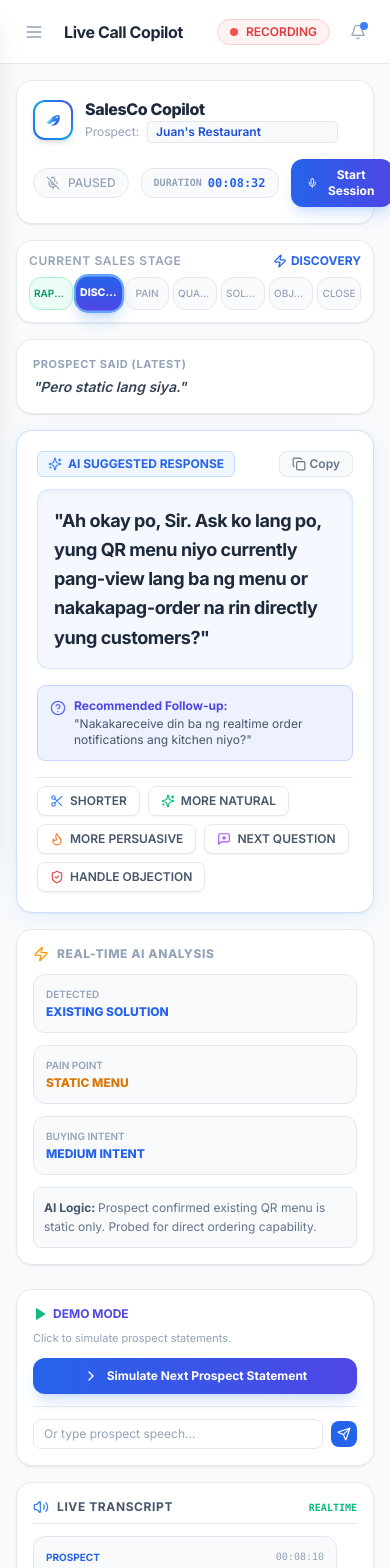
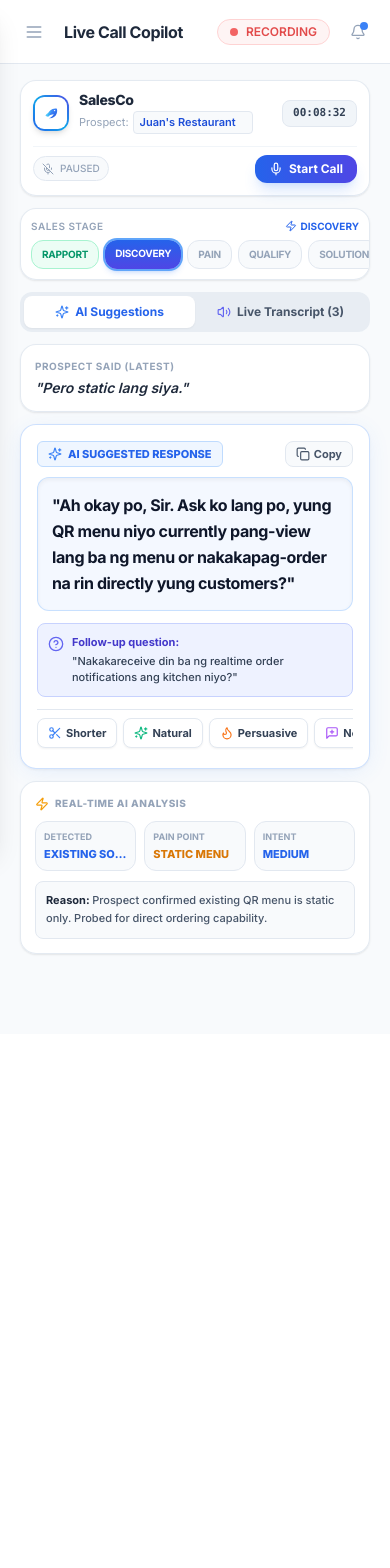
Before and after one commit to edgarxmendoxa74-blip/salesco., a React (Vite) app: page / in a window 390 px wide. Shown: the top 1568 px of the page. After the commit the page ends 1034 px from the top, so only its background shows below. Built offline with nearby package versions, Linux system fonts and the light colour scheme.

Commit message:
mobile: optimize LiveCopilot layout for mobile screen size

```diff
--- a/src/pages/LiveCopilot.tsx
+++ b/src/pages/LiveCopilot.tsx
@@ -52,6 +52,7 @@ export const LiveCopilot: React.FC<LiveCopilotProps> = ({ onEndCall }) => {
   const [copied, setCopied] = useState(false);
   const [customInputText, setCustomInputText] = useState('');
   const [showConsentModal, setShowConsentModal] = useState(false);
+  const [activeTab, setActiveTab] = useState<'copilot' | 'transcript'>('copilot');
 
   const [transcripts, setTranscripts] = useState<TranscriptItem[]>([
     { id: 't_init_1', speaker: 'prospect', text: 'May QR menu na kami ngayon.', timestamp: '00:08:10', confidence: 0.98 },
@@ -145,133 +146,167 @@ export const LiveCopilot: React.FC<LiveCopilotProps> = ({ onEndCall }) => {
   const latestProspectMsg = [...transcripts].reverse().find((t) => t.speaker === 'prospect')?.text;
 
   return (
-    <div className="space-y-4 max-w-5xl mx-auto pb-12">
+    <div className="space-y-3 sm:space-y-4 max-w-5xl mx-auto pb-16 px-1 sm:px-0">
       <ConsentNoticeModal isOpen={showConsentModal} onConfirm={handleConfirmConsent} onCancel={() => setShowConsentModal(false)} />
 
-      {/* TOP COPILOT HEADER */}
-      <div className="glass-panel p-4 rounded-2xl shadow-md flex flex-wrap items-center justify-between gap-4">
-        <div className="flex items-center gap-3">
-          <div className="w-10 h-10 rounded-xl bg-gradient-to-tr from-blue-600 via-sky-500 to-indigo-600 p-0.5 shadow-md">
-            <div className="w-full h-full bg-white rounded-[10px] flex items-center justify-center p-1">
-              <BlueBirdLogo size={22} />
+      {/* TOP COPILOT HEADER - Compact Mobile Friendly */}
+      <div className="glass-panel p-3 sm:p-4 rounded-2xl shadow-md space-y-3 sm:space-y-0 sm:flex sm:items-center sm:justify-between">
+        <div className="flex items-center justify-between sm:justify-start gap-3">
+          <div className="flex items-center gap-2.5">
+            <div className="w-9 h-9 rounded-xl bg-gradient-to-tr from-blue-600 via-sky-500 to-indigo-600 p-0.5 shadow-md shrink-0">
+              <div className="w-full h-full bg-white rounded-[9px] flex items-center justify-center p-1">
+                <BlueBirdLogo size={20} />
               </div>
             </div>
             <div>
-            <h1 className="font-black text-base sm:text-lg text-slate-800 tracking-tight">SalesCo Copilot</h1>
-            <div className="flex items-center gap-2 text-xs">
+              <h1 className="font-black text-sm sm:text-lg text-slate-800 tracking-tight leading-none">SalesCo</h1>
+              <div className="flex items-center gap-1 mt-1 text-[11px]">
                 <span className="text-slate-400">Prospect:</span>
                 <input type="text" value={prospectName} onChange={(e) => setProspectName(e.target.value)}
-                className="bg-slate-50 border border-slate-200 rounded px-2 py-0.5 text-xs text-blue-700 font-semibold focus:outline-none focus:border-blue-400" />
+                  className="bg-slate-50 border border-slate-200 rounded px-1.5 py-0.5 text-[11px] text-blue-700 font-semibold focus:outline-none focus:border-blue-400 max-w-[120px] sm:max-w-none" />
               </div>
             </div>
           </div>
-        <div className="flex items-center gap-3">
+          <div className="px-2.5 py-1 rounded-lg bg-slate-100 border border-slate-200 text-[11px] font-mono font-bold text-slate-700 sm:hidden">
+            {formatDuration(seconds)}
+          </div>
+        </div>
+
+        <div className="flex items-center justify-between sm:justify-end gap-2 pt-2 sm:pt-0 border-t border-slate-100 sm:border-0">
+          <div className="flex items-center gap-2">
             {isRecording ? (
-            <div className="flex items-center gap-2 px-3 py-1.5 rounded-full bg-red-50 border border-red-200 text-red-600 text-xs font-bold animate-pulse">
-              <span className="w-2.5 h-2.5 rounded-full bg-red-500" /><span>🔴 RECORDING</span>
+              <div className="flex items-center gap-1.5 px-2.5 py-1 rounded-full bg-red-50 border border-red-200 text-red-600 text-[10px] font-bold animate-pulse">
+                <span className="w-2 h-2 rounded-full bg-red-500" /><span>REC</span>
               </div>
             ) : isListening ? (
-            <div className="flex items-center gap-2 px-3 py-1.5 rounded-full bg-emerald-50 border border-emerald-200 text-emerald-600 text-xs font-bold animate-pulse">
-              <span className="w-2.5 h-2.5 rounded-full bg-emerald-500" /><span>🟢 LISTENING</span>
+              <div className="flex items-center gap-1.5 px-2.5 py-1 rounded-full bg-emerald-50 border border-emerald-200 text-emerald-600 text-[10px] font-bold animate-pulse">
+                <span className="w-2 h-2 rounded-full bg-emerald-500" /><span>LIVE</span>
               </div>
             ) : (
-            <div className="flex items-center gap-2 px-3 py-1.5 rounded-full bg-slate-50 text-slate-400 text-xs font-medium border border-slate-200">
-              <MicOff className="w-3.5 h-3.5" /><span>PAUSED</span>
+              <div className="flex items-center gap-1.5 px-2 py-1 rounded-full bg-slate-50 text-slate-400 text-[10px] font-medium border border-slate-200">
+                <MicOff className="w-3 h-3" /><span>PAUSED</span>
               </div>
             )}
-          <div className="px-3 py-1.5 rounded-xl bg-slate-50 border border-slate-200 text-xs font-mono font-bold text-slate-700 flex items-center gap-1.5">
-            <span className="text-slate-400 text-[10px]">DURATION</span>
+            <div className="hidden sm:flex px-3 py-1.5 rounded-xl bg-slate-50 border border-slate-200 text-xs font-mono font-bold text-slate-700 items-center gap-1.5">
+              <span className="text-slate-400 text-[10px]">TIME</span>
               <span className="text-blue-600">{formatDuration(seconds)}</span>
             </div>
+          </div>
+
           {!isSessionActive ? (
             <button onClick={handleStartSession}
-              className="px-4 py-2 rounded-xl bg-gradient-to-r from-blue-600 to-indigo-600 text-white font-bold text-xs shadow-lg shadow-blue-500/20 flex items-center gap-2 hover:scale-[1.02] transition-all">
-              <Mic className="w-4 h-4" /><span>Start Session</span>
+              className="px-3.5 py-1.5 sm:px-4 sm:py-2 rounded-xl bg-gradient-to-r from-blue-600 to-indigo-600 text-white font-bold text-xs shadow-lg shadow-blue-500/20 flex items-center gap-1.5 hover:scale-[1.02] transition-all">
+              <Mic className="w-3.5 h-3.5" /><span>Start Call</span>
             </button>
           ) : (
             <button onClick={handleFinishCall}
-              className="px-4 py-2 rounded-xl bg-red-500 hover:bg-red-600 text-white font-bold text-xs shadow-lg flex items-center gap-1.5 transition-all">
-              <PhoneOff className="w-4 h-4" /><span>End Call</span>
+              className="px-3.5 py-1.5 sm:px-4 sm:py-2 rounded-xl bg-red-500 hover:bg-red-600 text-white font-bold text-xs shadow-lg flex items-center gap-1.5 transition-all">
+              <PhoneOff className="w-3.5 h-3.5" /><span>End Call</span>
             </button>
           )}
         </div>
       </div>
 
-      {/* SALES STAGE PROGRESS */}
-      <div className="glass-panel p-3 sm:p-4 rounded-2xl">
-        <div className="flex items-center justify-between text-xs mb-2">
-          <span className="font-semibold text-slate-400 uppercase tracking-wider">Current Sales Stage</span>
-          <span className="font-bold text-blue-600 flex items-center gap-1">
-            <Zap className="w-3.5 h-3.5" />{aiAnalysis.current_stage.toUpperCase().replace('_', ' ')}
+      {/* MOBILE STAGE BAR - Horizontally Scrollable */}
+      <div className="glass-panel p-2.5 sm:p-4 rounded-2xl overflow-x-auto no-scrollbar">
+        <div className="flex items-center justify-between text-[11px] mb-1.5 sm:mb-2 min-w-[300px]">
+          <span className="font-semibold text-slate-400 uppercase tracking-wider text-[10px] sm:text-xs">Sales Stage</span>
+          <span className="font-bold text-blue-600 flex items-center gap-1 text-[10px] sm:text-xs">
+            <Zap className="w-3 h-3" />{aiAnalysis.current_stage.toUpperCase().replace('_', ' ')}
           </span>
         </div>
-        <div className="grid grid-cols-7 gap-1 sm:gap-2">
+        <div className="flex sm:grid sm:grid-cols-7 gap-1.5 sm:gap-2 min-w-[500px] sm:min-w-0">
           {STAGES.map((s, idx) => {
             const isActive = aiAnalysis.current_stage === s.key;
             const currentIdx = STAGES.findIndex((st) => st.key === aiAnalysis.current_stage);
             const isPast = idx < currentIdx;
             return (
               <div key={s.key}
-                className={`py-2 px-1 text-center rounded-xl transition-all duration-200 ${
+                className={`py-1.5 px-2.5 sm:py-2 sm:px-1 text-center rounded-xl transition-all duration-200 shrink-0 sm:shrink ${
                   isActive
-                    ? 'bg-gradient-to-b from-blue-600 to-indigo-600 text-white font-extrabold ring-2 ring-blue-400 shadow-lg shadow-blue-500/30 scale-105'
+                    ? 'bg-gradient-to-b from-blue-600 to-indigo-600 text-white font-extrabold ring-2 ring-blue-400 shadow-md shadow-blue-500/30'
                     : isPast
                     ? 'bg-emerald-50 text-emerald-600 font-semibold border border-emerald-200'
                     : 'bg-slate-50 text-slate-400 font-medium border border-slate-200'
                 }`}
               >
-                <div className="text-[10px] sm:text-xs truncate">{s.label}</div>
+                <div className="text-[10px] sm:text-xs font-bold tracking-tight whitespace-nowrap">{s.label}</div>
               </div>
             );
           })}
         </div>
       </div>
 
-      {/* MAIN COPILOT UI */}
-      <div className="grid grid-cols-1 lg:grid-cols-3 gap-6">
-        <div className="lg:col-span-2 space-y-4">
+      {/* MOBILE TABS TOGGLE */}
+      <div className="flex lg:hidden rounded-xl bg-slate-200/70 p-1 font-bold text-xs">
+        <button
+          onClick={() => setActiveTab('copilot')}
+          className={`flex-1 py-2 rounded-lg transition-all flex items-center justify-center gap-1.5 ${
+            activeTab === 'copilot' ? 'bg-white text-blue-600 shadow-sm' : 'text-slate-600'
+          }`}
+        >
+          <Sparkles className="w-3.5 h-3.5 text-blue-500" />
+          <span>AI Suggestions</span>
+        </button>
+        <button
+          onClick={() => setActiveTab('transcript')}
+          className={`flex-1 py-2 rounded-lg transition-all flex items-center justify-center gap-1.5 ${
+            activeTab === 'transcript' ? 'bg-white text-blue-600 shadow-sm' : 'text-slate-600'
+          }`}
+        >
+          <Volume2 className="w-3.5 h-3.5 text-indigo-500" />
+          <span>Live Transcript ({transcripts.length})</span>
+        </button>
+      </div>
+
+      {/* MAIN CONTENT AREA */}
+      <div className="grid grid-cols-1 lg:grid-cols-3 gap-4 sm:gap-6">
+        {/* LEFT / MAIN COLUMN */}
+        <div className={`lg:col-span-2 space-y-3 sm:space-y-4 ${activeTab === 'transcript' ? 'hidden lg:block' : 'block'}`}>
           {/* LATEST PROSPECT STATEMENT */}
-          <div className="glass-panel p-4 rounded-2xl">
-            <span className="text-[11px] font-bold text-slate-400 uppercase tracking-wider block mb-1">PROSPECT SAID (LATEST)</span>
-            <p className="text-sm sm:text-base font-semibold text-slate-700 italic">"{latestProspectMsg || 'Listening to prospect speech...'}"</p>
+          <div className="glass-panel p-3.5 sm:p-4 rounded-2xl">
+            <span className="text-[10px] sm:text-[11px] font-bold text-slate-400 uppercase tracking-wider block mb-1">PROSPECT SAID (LATEST)</span>
+            <p className="text-sm sm:text-base font-semibold text-slate-800 italic leading-snug">"{latestProspectMsg || 'Listening to prospect speech...'}"</p>
           </div>
 
           {/* AI SUGGESTED RESPONSE */}
-          <div className="glass-panel-glow p-5 sm:p-6 rounded-2xl relative overflow-hidden">
-            <div className="flex items-center justify-between mb-3">
-              <div className="flex items-center gap-2">
-                <span className="px-2.5 py-1 rounded-md bg-blue-50 text-blue-600 text-xs font-bold border border-blue-200 flex items-center gap-1.5">
+          <div className="glass-panel-glow p-4 sm:p-6 rounded-2xl relative overflow-hidden">
+            <div className="flex items-center justify-between mb-2.5">
+              <span className="px-2.5 py-1 rounded-md bg-blue-50 text-blue-600 text-[11px] font-extrabold border border-blue-200 flex items-center gap-1.5">
                 <Sparkles className="w-3.5 h-3.5 text-blue-500" /> AI SUGGESTED RESPONSE
               </span>
-              </div>
               <button onClick={handleCopyResponse}
-                className="flex items-center gap-1 px-3 py-1 rounded-lg bg-slate-50 hover:bg-slate-100 text-slate-500 text-xs font-semibold border border-slate-200 transition-colors">
+                className="flex items-center gap-1 px-2.5 py-1 rounded-lg bg-slate-50 hover:bg-slate-100 text-slate-600 text-[11px] font-bold border border-slate-200">
                 {copied ? <Check className="w-3.5 h-3.5 text-emerald-500" /> : <Copy className="w-3.5 h-3.5" />}
                 <span>{copied ? 'Copied!' : 'Copy'}</span>
               </button>
             </div>
-            <div className="p-4 rounded-xl bg-blue-50/60 border border-blue-200/60 shadow-inner mb-4">
-              <p className="text-lg sm:text-xl font-bold text-slate-800 leading-relaxed tracking-tight">"{aiAnalysis.suggested_response}"</p>
+
+            <div className="p-3.5 sm:p-4 rounded-xl bg-blue-50/70 border border-blue-200/80 shadow-inner mb-3">
+              <p className="text-base sm:text-xl font-bold text-slate-900 leading-relaxed tracking-tight">"{aiAnalysis.suggested_response}"</p>
             </div>
+
             {aiAnalysis.next_question && (
-              <div className="mb-4 p-3 rounded-lg bg-indigo-50 border border-indigo-200 flex items-start gap-2">
+              <div className="mb-3 p-2.5 rounded-lg bg-indigo-50 border border-indigo-200 flex items-start gap-2">
                 <HelpCircle className="w-4 h-4 text-indigo-500 mt-0.5 shrink-0" />
-                <div className="text-xs">
-                  <span className="font-bold text-indigo-600">Recommended Follow-up:</span>
-                  <p className="text-slate-600 mt-0.5">"{aiAnalysis.next_question}"</p>
+                <div className="text-[11px] sm:text-xs">
+                  <span className="font-bold text-indigo-700">Follow-up question:</span>
+                  <p className="text-slate-700 font-medium mt-0.5">"{aiAnalysis.next_question}"</p>
                 </div>
               </div>
             )}
-            <div className="flex flex-wrap items-center gap-2 pt-2 border-t border-slate-200">
+
+            {/* QUICK ACTIONS HORIZONTAL SCROLL FOR MOBILE */}
+            <div className="flex items-center gap-1.5 overflow-x-auto no-scrollbar pt-2 border-t border-slate-200 pb-1">
               {([
-                { action: 'SHORTER' as const, icon: Scissors, label: 'SHORTER', color: 'text-blue-500' },
-                { action: 'MORE_NATURAL' as const, icon: Sparkles, label: 'MORE NATURAL', color: 'text-emerald-500' },
-                { action: 'MORE_PERSUASIVE' as const, icon: Flame, label: 'MORE PERSUASIVE', color: 'text-orange-500' },
-                { action: 'NEXT_QUESTION' as const, icon: MessageSquarePlus, label: 'NEXT QUESTION', color: 'text-purple-500' },
-                { action: 'HANDLE_OBJECTION' as const, icon: ShieldCheck, label: 'HANDLE OBJECTION', color: 'text-red-500' },
+                { action: 'SHORTER' as const, icon: Scissors, label: 'Shorter', color: 'text-blue-500' },
+                { action: 'MORE_NATURAL' as const, icon: Sparkles, label: 'Natural', color: 'text-emerald-500' },
+                { action: 'MORE_PERSUASIVE' as const, icon: Flame, label: 'Persuasive', color: 'text-orange-500' },
+                { action: 'NEXT_QUESTION' as const, icon: MessageSquarePlus, label: 'Next Question', color: 'text-purple-500' },
+                { action: 'HANDLE_OBJECTION' as const, icon: ShieldCheck, label: 'Objection', color: 'text-red-500' },
               ]).map(({ action, icon: Icon, label, color }) => (
                 <button key={action} onClick={() => handleQuickAction(action)}
-                  className="px-3 py-1.5 rounded-lg bg-white hover:bg-slate-50 text-slate-600 text-xs font-semibold flex items-center gap-1.5 border border-slate-200 shadow-sm transition-colors">
+                  className="px-2.5 py-1.5 rounded-lg bg-white hover:bg-slate-50 text-slate-700 text-[11px] font-bold flex items-center gap-1 border border-slate-200 shadow-sm shrink-0 whitespace-nowrap">
                   <Icon className={`w-3.5 h-3.5 ${color}`} /><span>{label}</span>
                 </button>
               ))}
@@ -279,79 +314,78 @@ export const LiveCopilot: React.FC<LiveCopilotProps> = ({ onEndCall }) => {
           </div>
 
           {/* AI ANALYSIS CARD */}
-          <div className="glass-panel p-4 sm:p-5 rounded-2xl space-y-3">
-            <h3 className="text-xs font-extrabold text-slate-400 uppercase tracking-wider flex items-center gap-2">
-              <Zap className="w-4 h-4 text-amber-500" /> REAL-TIME AI ANALYSIS
+          <div className="glass-panel p-3.5 sm:p-5 rounded-2xl space-y-2.5">
+            <h3 className="text-[10px] sm:text-xs font-extrabold text-slate-400 uppercase tracking-wider flex items-center gap-1.5">
+              <Zap className="w-3.5 h-3.5 text-amber-500" /> REAL-TIME AI ANALYSIS
             </h3>
-            <div className="grid grid-cols-1 sm:grid-cols-3 gap-3">
-              <div className="p-3 rounded-xl bg-slate-50 border border-slate-200">
-                <span className="text-[10px] text-slate-400 uppercase block font-semibold">Detected</span>
-                <span className="text-xs font-extrabold text-blue-600 truncate block mt-0.5">{aiAnalysis.detected_label || 'EXISTING SOLUTION'}</span>
+            <div className="grid grid-cols-3 gap-2">
+              <div className="p-2 sm:p-3 rounded-xl bg-slate-50 border border-slate-200">
+                <span className="text-[9px] sm:text-[10px] text-slate-400 uppercase block font-bold">Detected</span>
+                <span className="text-[11px] sm:text-xs font-extrabold text-blue-600 truncate block mt-0.5">{aiAnalysis.detected_label || 'EXISTING SOLUTION'}</span>
               </div>
-              <div className="p-3 rounded-xl bg-slate-50 border border-slate-200">
-                <span className="text-[10px] text-slate-400 uppercase block font-semibold">Pain Point</span>
-                <span className="text-xs font-extrabold text-amber-600 truncate block mt-0.5">{aiAnalysis.pain_points[0]?.name || 'STATIC MENU'}</span>
+              <div className="p-2 sm:p-3 rounded-xl bg-slate-50 border border-slate-200">
+                <span className="text-[9px] sm:text-[10px] text-slate-400 uppercase block font-bold">Pain Point</span>
+                <span className="text-[11px] sm:text-xs font-extrabold text-amber-600 truncate block mt-0.5">{aiAnalysis.pain_points[0]?.name || 'STATIC MENU'}</span>
               </div>
-              <div className="p-3 rounded-xl bg-slate-50 border border-slate-200">
-                <span className="text-[10px] text-slate-400 uppercase block font-semibold">Buying Intent</span>
-                <span className={`text-xs font-extrabold uppercase truncate block mt-0.5 ${
+              <div className="p-2 sm:p-3 rounded-xl bg-slate-50 border border-slate-200">
+                <span className="text-[9px] sm:text-[10px] text-slate-400 uppercase block font-bold">Intent</span>
+                <span className={`text-[11px] sm:text-xs font-extrabold uppercase truncate block mt-0.5 ${
                   aiAnalysis.intent === 'high' ? 'text-emerald-600' : aiAnalysis.intent === 'medium' ? 'text-blue-600' : 'text-slate-400'
-                }`}>{aiAnalysis.intent} INTENT</span>
+                }`}>{aiAnalysis.intent}</span>
               </div>
             </div>
-            <p className="text-xs text-slate-500 leading-relaxed bg-slate-50 p-2.5 rounded-lg border border-slate-200">
-              <span className="font-bold text-slate-600">AI Logic: </span>{aiAnalysis.reason}
+            <p className="text-[11px] sm:text-xs text-slate-600 leading-relaxed bg-slate-50 p-2.5 rounded-lg border border-slate-200 font-medium">
+              <span className="font-bold text-slate-800">Reason: </span>{aiAnalysis.reason}
             </p>
           </div>
         </div>
 
-        {/* RIGHT COLUMN */}
-        <div className="space-y-4 flex flex-col">
+        {/* RIGHT COLUMN - TRANSCRIPT & DEMO CONTROLS */}
+        <div className={`space-y-3 sm:space-y-4 flex flex-col ${activeTab === 'copilot' ? 'hidden lg:flex' : 'flex'}`}>
           {/* DEMO CONTROLS */}
-          <div className="glass-panel p-4 rounded-2xl border-2 border-indigo-200 bg-indigo-50/30">
-            <div className="flex items-center justify-between mb-2">
-              <span className="text-xs font-bold text-indigo-600 flex items-center gap-1.5">
-                <Play className="w-3.5 h-3.5 text-emerald-500 fill-emerald-500" /> DEMO MODE
+          <div className="glass-panel p-3.5 sm:p-4 rounded-2xl border-2 border-indigo-200 bg-indigo-50/40">
+            <div className="flex items-center justify-between mb-1.5">
+              <span className="text-xs font-bold text-indigo-700 flex items-center gap-1.5">
+                <Play className="w-3.5 h-3.5 text-emerald-500 fill-emerald-500" /> DEMO SIMULATION
               </span>
             </div>
-            <p className="text-[11px] text-slate-400 mb-3">Click to simulate prospect statements.</p>
             <button onClick={handleNextDemoStep}
-              className="w-full py-2.5 px-4 rounded-xl bg-gradient-to-r from-blue-600 to-indigo-600 hover:from-blue-500 hover:to-indigo-500 text-white font-bold text-xs shadow-lg shadow-blue-500/20 flex items-center justify-center gap-2 mb-2 transition-all">
-              <ChevronRight className="w-4 h-4" /><span>Simulate Next Prospect Statement</span>
+              className="w-full py-2.5 px-3 rounded-xl bg-gradient-to-r from-blue-600 to-indigo-600 hover:from-blue-500 hover:to-indigo-500 text-white font-bold text-xs shadow-md flex items-center justify-center gap-1.5 mb-2 transition-all">
+              <ChevronRight className="w-4 h-4" /><span>Simulate Next Prospect Voice</span>
             </button>
-            <div className="flex items-center gap-2 mt-3 pt-3 border-t border-slate-200">
+            <div className="flex items-center gap-1.5 mt-2 pt-2 border-t border-slate-200">
               <input type="text" value={customInputText} onChange={(e) => setCustomInputText(e.target.value)}
                 onKeyDown={(e) => e.key === 'Enter' && handleSendCustomText('prospect')}
-                placeholder="Or type prospect speech..."
+                placeholder="Or type prospect text..."
                 className="flex-1 bg-white border border-slate-200 rounded-lg px-2.5 py-1.5 text-xs text-slate-700 placeholder-slate-400 focus:outline-none focus:border-blue-400" />
-              <button onClick={() => handleSendCustomText('prospect')} className="p-1.5 rounded-lg bg-blue-600 hover:bg-blue-500 text-white">
-                <Send className="w-3.5 h-3.5" />
+              <button onClick={() => handleSendCustomText('prospect')} className="p-1.5 rounded-lg bg-blue-600 text-white font-bold text-xs px-2.5">
+                Send
               </button>
             </div>
           </div>
 
           {/* LIVE TRANSCRIPT */}
-          <div className="glass-panel p-4 rounded-2xl flex-1 flex flex-col justify-between min-h-[380px]">
-            <div className="flex items-center justify-between mb-3 border-b border-slate-200 pb-2">
-              <span className="text-xs font-bold text-slate-600 uppercase tracking-wider flex items-center gap-2">
-                <Volume2 className="w-4 h-4 text-blue-500" /> LIVE TRANSCRIPT
+          <div className="glass-panel p-3.5 sm:p-4 rounded-2xl flex-1 flex flex-col justify-between min-h-[300px] sm:min-h-[360px]">
+            <div className="flex items-center justify-between mb-2.5 border-b border-slate-200 pb-2">
+              <span className="text-xs font-bold text-slate-700 uppercase tracking-wider flex items-center gap-1.5">
+                <Volume2 className="w-3.5 h-3.5 text-blue-600" /> LIVE TRANSCRIPT
               </span>
-              <span className="text-[10px] text-emerald-500 font-mono font-bold">REALTIME</span>
+              <span className="text-[10px] text-emerald-600 font-mono font-bold bg-emerald-50 px-2 py-0.5 rounded border border-emerald-200">REALTIME</span>
             </div>
-            <div className="space-y-3 overflow-y-auto max-h-[360px] pr-1 flex-1">
+            <div className="space-y-2.5 overflow-y-auto max-h-[320px] sm:max-h-[360px] pr-1 flex-1">
               {transcripts.map((t) => (
-                <div key={t.id} className={`p-3 rounded-xl text-xs space-y-1 ${
+                <div key={t.id} className={`p-2.5 rounded-xl text-xs space-y-0.5 ${
                   t.speaker === 'prospect'
-                    ? 'bg-slate-50 border border-slate-200 text-slate-700 mr-4'
-                    : 'bg-blue-50 border border-blue-200 text-blue-800 ml-4'
+                    ? 'bg-slate-50 border border-slate-200 text-slate-800 mr-2'
+                    : 'bg-blue-50 border border-blue-200 text-blue-900 ml-2'
                 }`}>
                   <div className="flex items-center justify-between text-[10px]">
-                    <span className={`font-bold uppercase ${t.speaker === 'prospect' ? 'text-blue-600' : 'text-emerald-600'}`}>
+                    <span className={`font-extrabold uppercase ${t.speaker === 'prospect' ? 'text-blue-600' : 'text-emerald-600'}`}>
                       {t.speaker === 'prospect' ? 'PROSPECT' : 'CLOSER'}
                     </span>
                     <span className="text-slate-400 font-mono">{t.timestamp}</span>
                   </div>
-                  <p className="font-medium">{t.text}</p>
+                  <p className="font-medium text-[11px] sm:text-xs">{t.text}</p>
                 </div>
               ))}
               <div ref={transcriptEndRef} />
```
Lines whose indentation alone changed are shown as unchanged.
